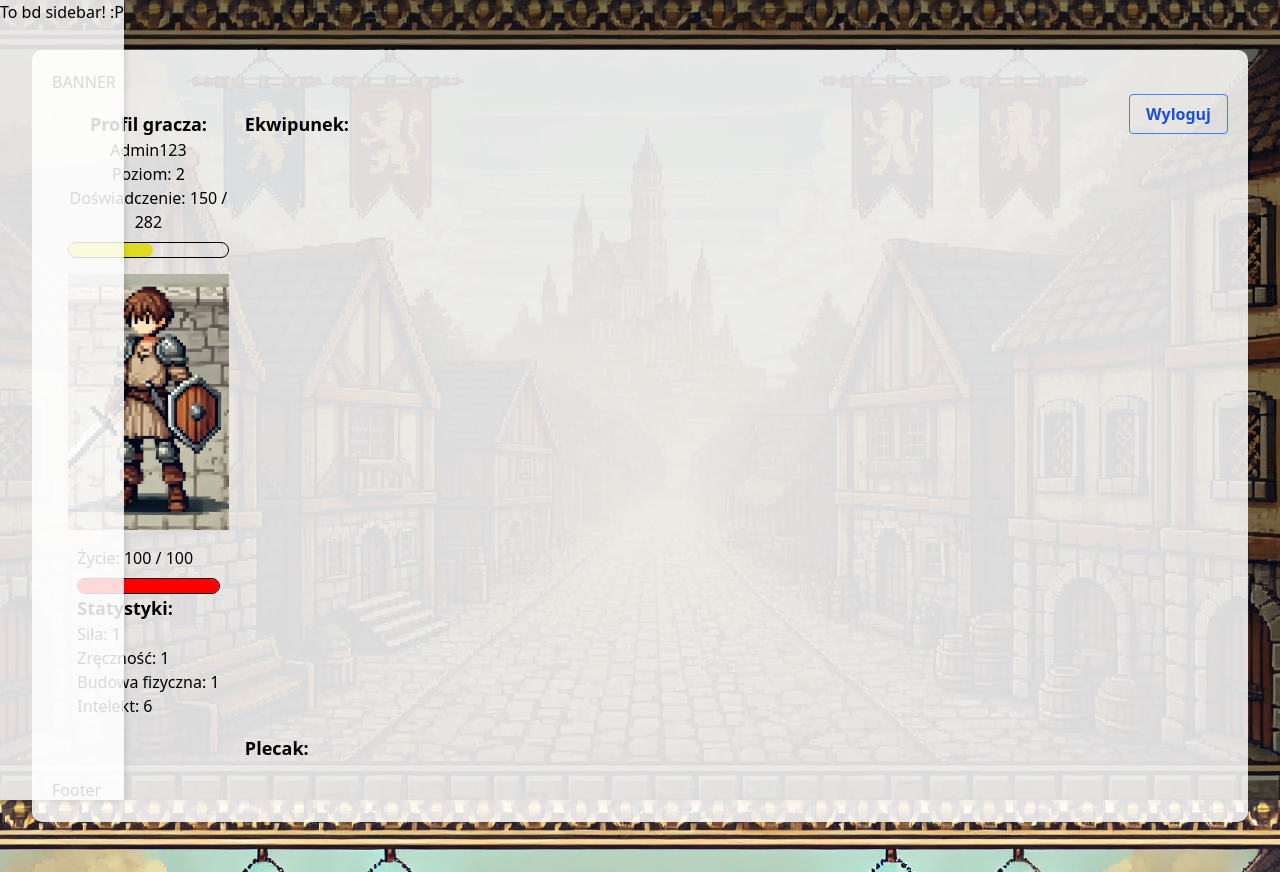
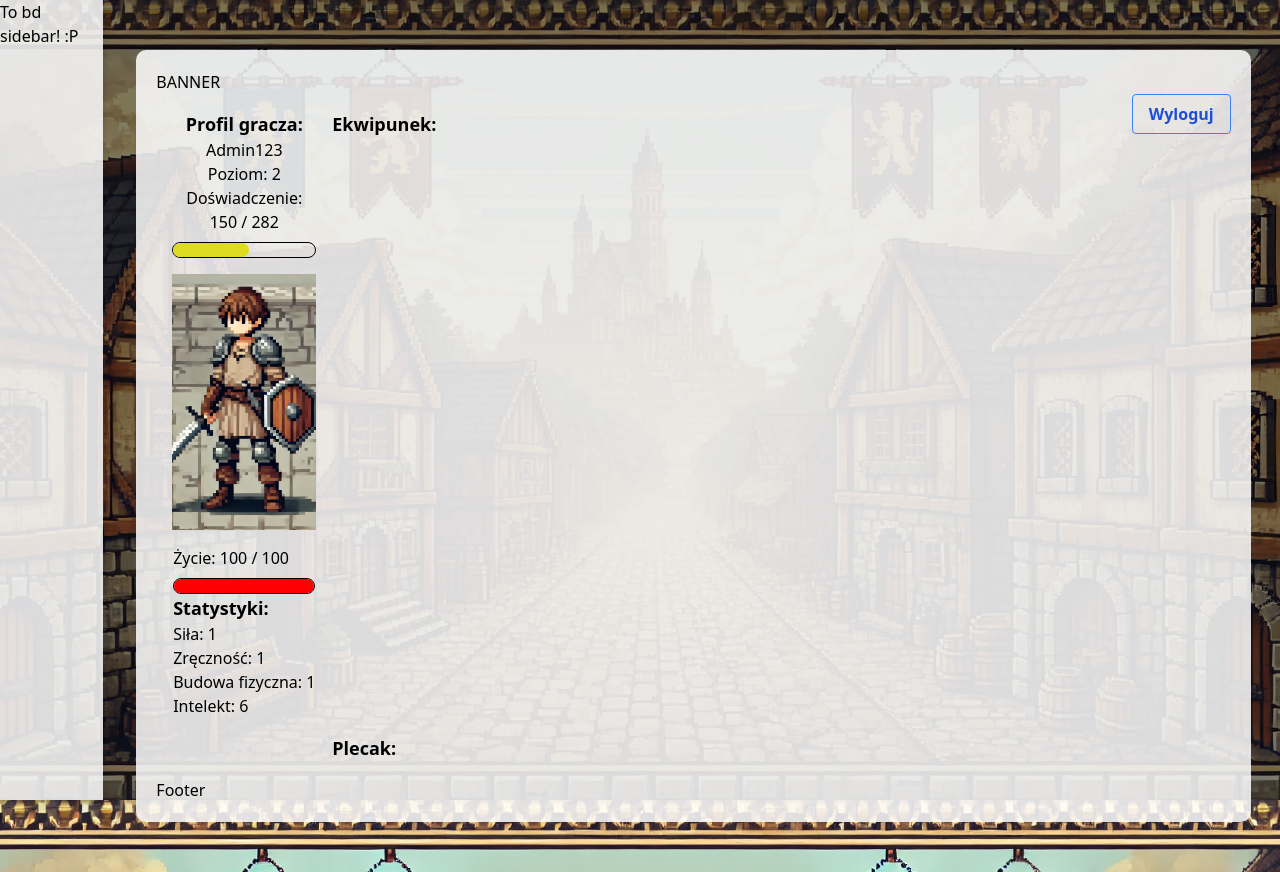
Before and after one commit to Exhil95/klon_gladiatusa, a Django app: page /user_profile/profil/ in a window 1280 px wide. Run offline with Django 5.2, Linux system fonts and the light colour scheme; a user stored in the database is signed in; data comes from the database, SQL or seed files in the repository; both versions use the stored data as it was after the commit; some libraries are stand-ins or nearby versions.

Commit message:
zmiana sidebaru

```diff
--- a/klon/static/css/custom.css
+++ b/klon/static/css/custom.css
@@ -51,4 +51,5 @@ body {
 #sidebar {
     background: rgba(255, 255, 255, 0.85);
     box-shadow: 2px 0 5px rgba(0, 0, 0, 0.1);
+    z-index: 1;
 }
--- a/klon/templates/base.html
+++ b/klon/templates/base.html
@@ -16,13 +16,15 @@
     {% block extra_head %} {% endblock %}
   </head>
   <body>
-    <div class="overlay"></div>
-    <div class="content w-7/8 self-end">
-      {% block banner_up %} {% endblock %}
-      {% block navbar %} {% endblock %}
+    <div class="grid grid-cols-12 gap-1">
+      <div class="overlay"></div>
       {% block sidebar %} {% endblock %}
-      {% block content %} {% endblock %}
-      {% block footer %} {% endblock %}
+      <div class="content col-span-11">
+        {% block banner_up %} {% endblock %}
+        {% block navbar %} {% endblock %}
+        {% block content %} {% endblock %}
+        {% block footer %} {% endblock %}
+      </div>
     </div>
   </body>
 </html>
--- a/klon/templates/sidebar.html
+++ b/klon/templates/sidebar.html
@@ -1,4 +1,4 @@
-<aside id="sidebar" class="fixed top-0 left-0 z-40 w-1/7 h-screen" aria-label="Sidebar">
+<aside id="sidebar" class="grid col-span-1 h-screen" aria-label="Sidebar">
     <!-- Zawartość sidebar -->
     To bd sidebar! :P
 </aside>
```
Also changed, not shown: klon/db.sqlite3.
